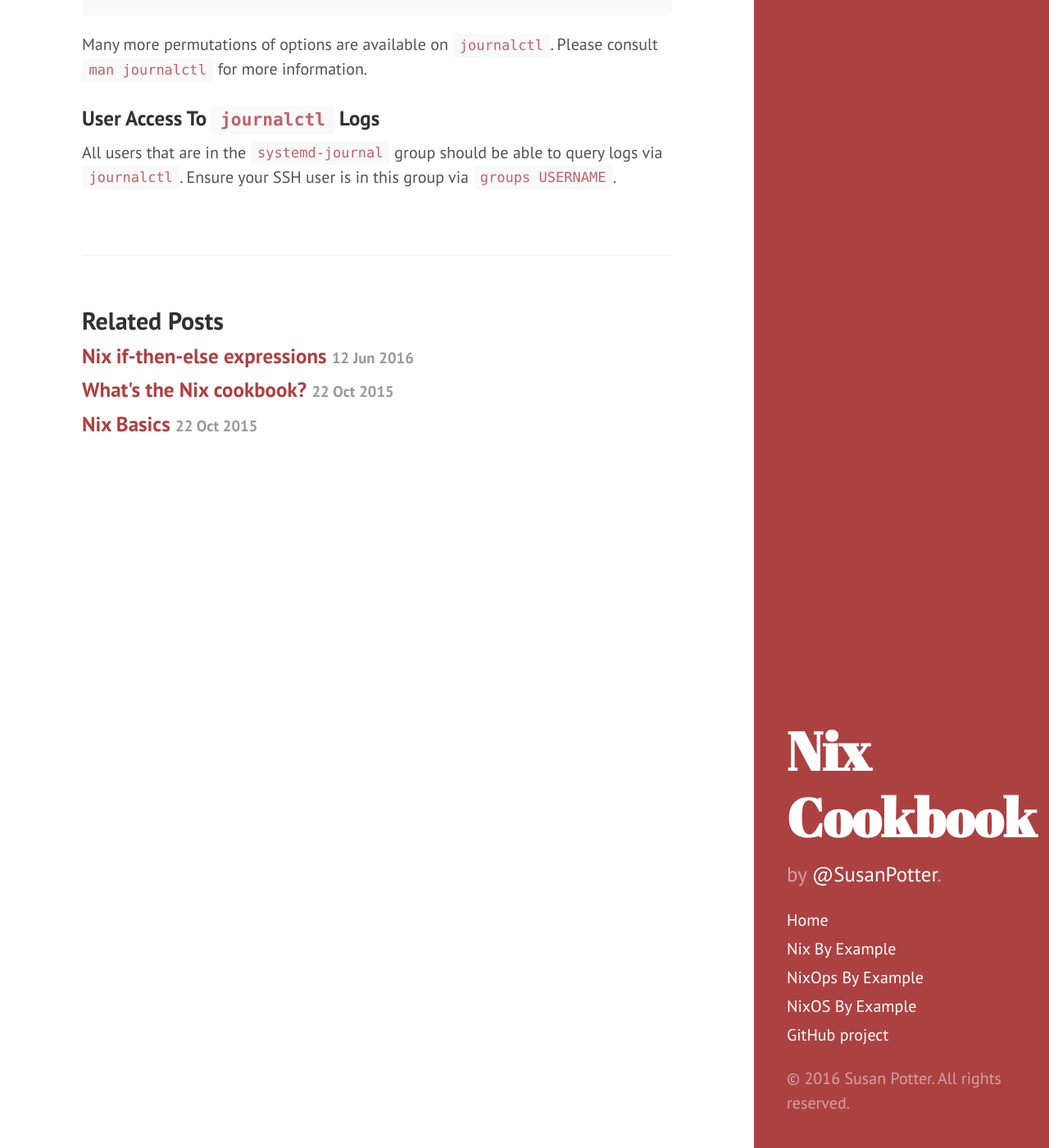
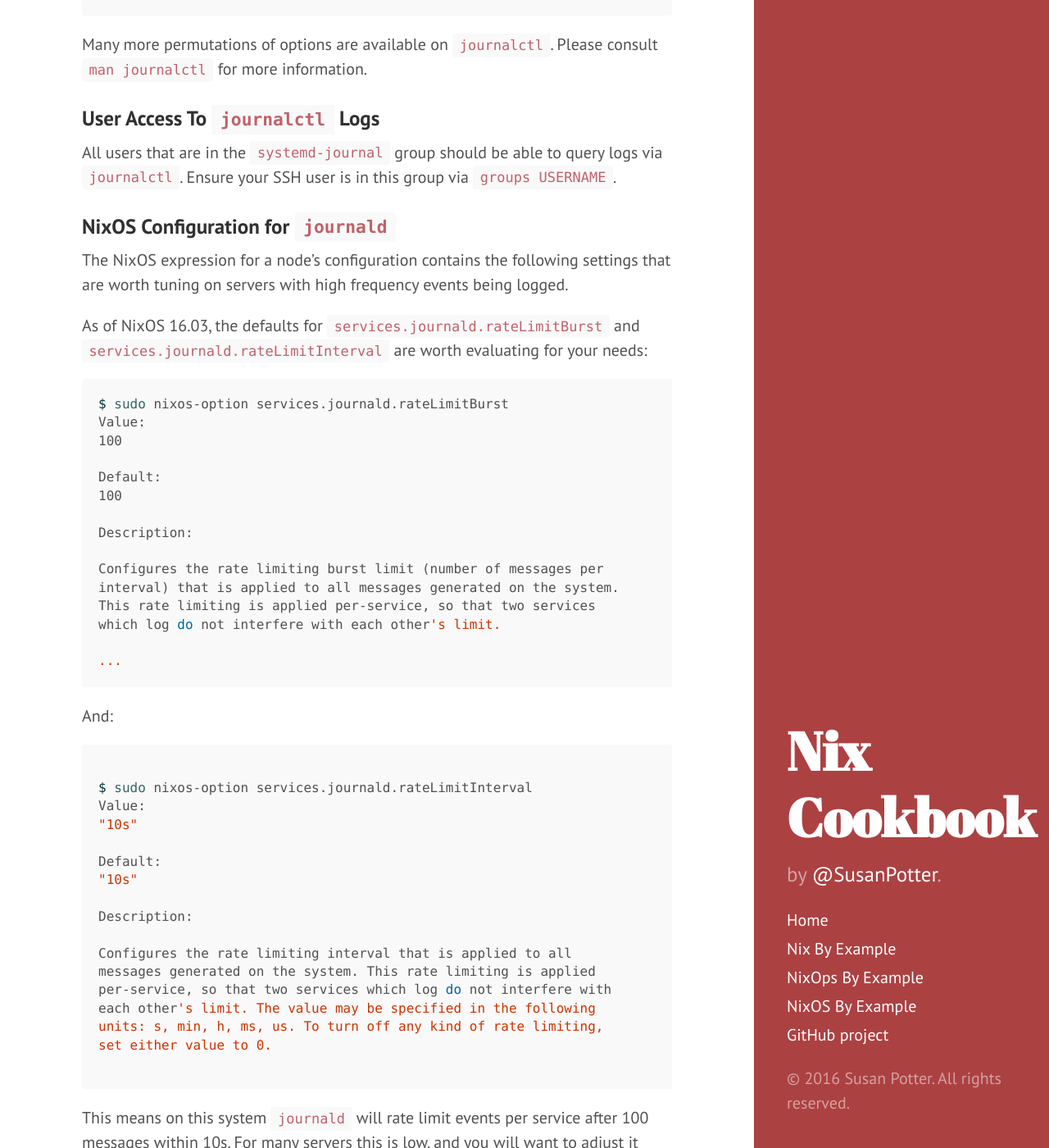
Before and after one commit to functionalops/nix-cookbook, a Jekyll site: the page built from _posts/2016-06-14-nixos-systemd-journald.md, in a window 1280 px wide and 1400 px high, scrolled down 3220 px. Shown: the whole window at 82% size. Built offline with Jekyll 4.4.1, drawn with Linux system fonts in a browser that asks for light colours; Markdown is read by kramdown in place of the engine named in the settings; some of the changed text lies outside the part shown.

Commit message:
Update systemd/journald post for NixOS

````diff
--- a/_posts/2016-06-14-nixos-systemd-journald.md
+++ b/_posts/2016-06-14-nixos-systemd-journald.md
@@ -137,3 +137,68 @@ consult `man journalctl` for more information.
 
 All users that are in the `systemd-journal` group should be able to query logs
 via `journalctl`. Ensure your SSH user is in this group via `groups USERNAME`.
+
+### NixOS Configuration for `journald`
+
+The NixOS expression for a node's configuration contains the following settings
+that are worth tuning on servers with high frequency events being logged.
+
+As of NixOS 16.03, the defaults for `services.journald.rateLimitBurst` and
+`services.journald.rateLimitInterval` are worth evaluating for your needs:
+
+```bash
+$ sudo nixos-option services.journald.rateLimitBurst
+Value:
+100
+
+Default:
+100
+
+Description:
+
+Configures the rate limiting burst limit (number of messages per
+interval) that is applied to all messages generated on the system.
+This rate limiting is applied per-service, so that two services
+which log do not interfere with each other's limit.
+
+...
+```
+
+And:
+
+```bash
+
+$ sudo nixos-option services.journald.rateLimitInterval
+Value:
+"10s"
+
+Default:
+"10s"
+
+Description:
+
+Configures the rate limiting interval that is applied to all
+messages generated on the system. This rate limiting is applied
+per-service, so that two services which log do not interfere with
+each other's limit. The value may be specified in the following
+units: s, min, h, ms, us. To turn off any kind of rate limiting,
+set either value to 0.
+
+```
+
+This means on this system `journald` will rate limit events per
+service after 100 messages within 10s. For many servers this is
+low, and you will want to adjust it with values like the following:
+
+```nix
+  services.journald.rateLimitBurst = 1000;
+  services.journald.rateLimitInterval = 1s;
+```
+
+The above will rate limit services to logging 1000 messages per second.
+
+You can also turn off rate limiting in `journald` with the following:
+
+```nix
+  services.journald.rateLimitInterval = 0;
+```
````
